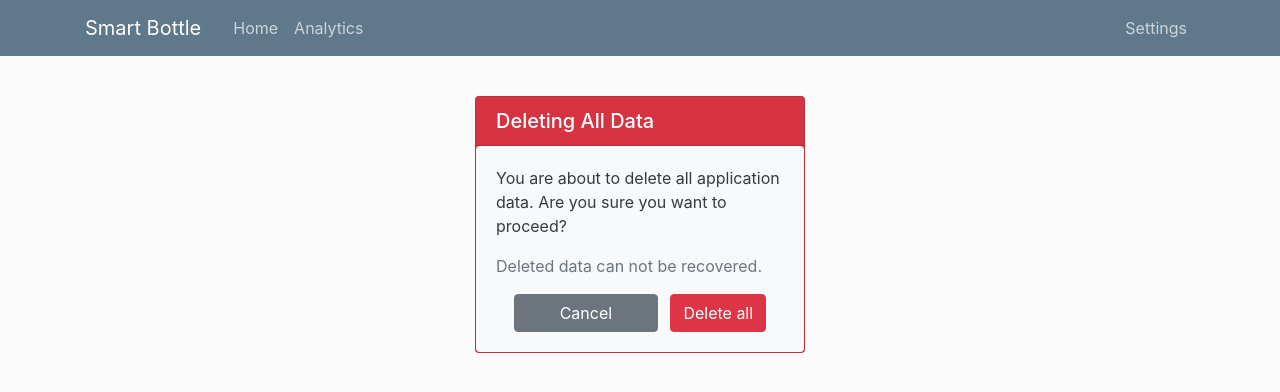
After one commit to duartegalvao/Smart-Bottle, a Django app: page /delete-all in a window 1280 px wide. The commit adds this page. Shown: the top 392 px of the page. Run offline with Django 3.2, Linux system fonts and the light colour scheme; parts of the project's set-up code (start-up, migrations or seed data) failed here and were passed over; some libraries are stand-ins or nearby versions.

Commit message:
Add delete buttons to settings

```diff
--- a/bottle/bottleAnalytics/classify.py
+++ b/bottle/bottleAnalytics/classify.py
@@ -17,7 +17,7 @@ def classify(readings, user_settings):
     consumption = get_consumption(w_stable)
 
     if consumption < 0.1:
-        return 'E'
+        return 'E', 0, 0
 
     ideal_consumption = calculate_ideal_consumption(np.mean(temperatures),
                                                     user_settings.activity_level,
--- /dev/null
+++ b/bottle/bottleAnalytics/templates/bottleAnalytics/delete.html
@@ -0,0 +1,20 @@
+{% extends "bottleAnalytics/base.html" %}
+{% block title %}Deleting {{ what_short }}{% endblock %}
+{% block description %}{% endblock %}
+
+{% block content %}
+    <div class="card text-white bg-danger mb-3" style="max-width: 330px;">
+        <div class="card-header"><h5 class="m-0 text-white">Deleting {{ what_short }}</h5></div>
+        <div class="card-body text-dark bg-light rounded border-danger">
+            <form method="post">
+                {% csrf_token %}
+                <p class="card-text">You are about to delete {{ what_long }}. Are you sure you want to proceed?</p>
+                <p class="text-muted">Deleted data can not be recovered.</p>
+                <p class="mb-0 text-center">
+                    <a href="{% url 'settings' %}"><button type="button" class="btn btn-secondary w-50">Cancel</button></a>
+                    <button type="submit" class="btn btn-danger ml-2">Delete all</button>
+                </p>
+            </form>
+        </div>
+    </div>
+{% endblock %}
--- a/bottle/bottleAnalytics/urls.py
+++ b/bottle/bottleAnalytics/urls.py
@@ -10,6 +10,10 @@ urlpatterns = [
 
     path('refresh', interface.refresh_score_view, name='refresh-score'),
 
+    path('delete-readings', interface.delete_readings, name='delete-readings'),
+    path('delete-settings', interface.delete_settings, name='delete-settings'),
+    path('delete-all', interface.delete_all, name='delete-all'),
+
     # Bottle API
     path('api/bottleUpdate', api.bottle_update),
 ]
--- a/bottle/bottleAnalytics/views/interface.py
+++ b/bottle/bottleAnalytics/views/interface.py
@@ -45,7 +45,7 @@ def analytics_view(request):
 class SettingsUpdate(UpdateView):
     model = UserSettings
     get_object = model.get_solo
-    success_url = reverse_lazy('index')
+    success_url = reverse_lazy('refresh-score')
     form_class = modelform_factory(model,
                                    exclude=[],
                                    widgets={
@@ -56,6 +56,42 @@ class SettingsUpdate(UpdateView):
 def refresh_score_view(request):
     create_score()
     return redirect('index')
+
+
+def delete_readings(request):
+    if request.method == 'POST':
+        BottleReading.objects.all().delete()
+        PreviousScore.objects.all().delete()
+        return redirect('index')
+    else:
+        return render(request, 'bottleAnalytics/delete.html', context={
+            'what_short': "Readings",
+            'what_long': "all of your readings and scores",
+        })
+
+
+def delete_settings(request):
+    if request.method == 'POST':
+        UserSettings.get_solo().delete()
+        return redirect('index')
+    else:
+        return render(request, 'bottleAnalytics/delete.html', context={
+            'what_short': "Settings",
+            'what_long': "all of your personal settings",
+        })
+
+
+def delete_all(request):
+    if request.method == 'POST':
+        BottleReading.objects.all().delete()
+        PreviousScore.objects.all().delete()
+        UserSettings.get_solo().delete()
+        return redirect('index')
+    else:
+        return render(request, 'bottleAnalytics/delete.html', context={
+            'what_short': "All Data",
+            'what_long': "all application data",
+        })
 
 
 # Aux fucntions
```
Also changed, not shown: bottle/bottleAnalytics/templates/bottleAnalytics/usersettings_form.html (+21 -5 lines).
